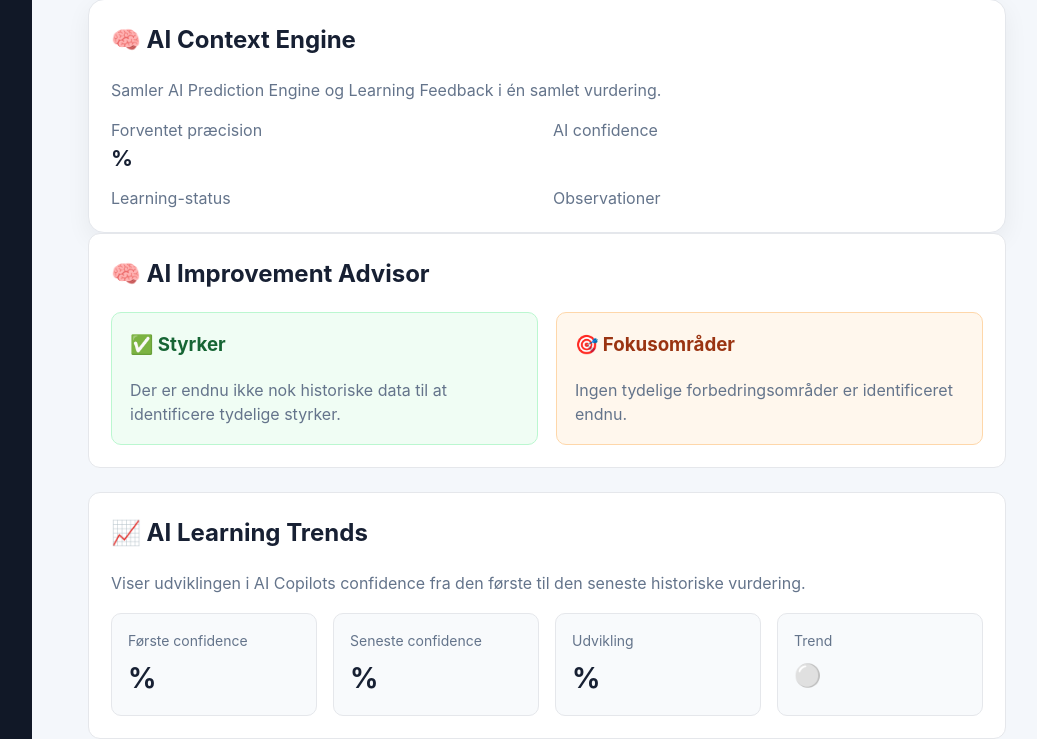
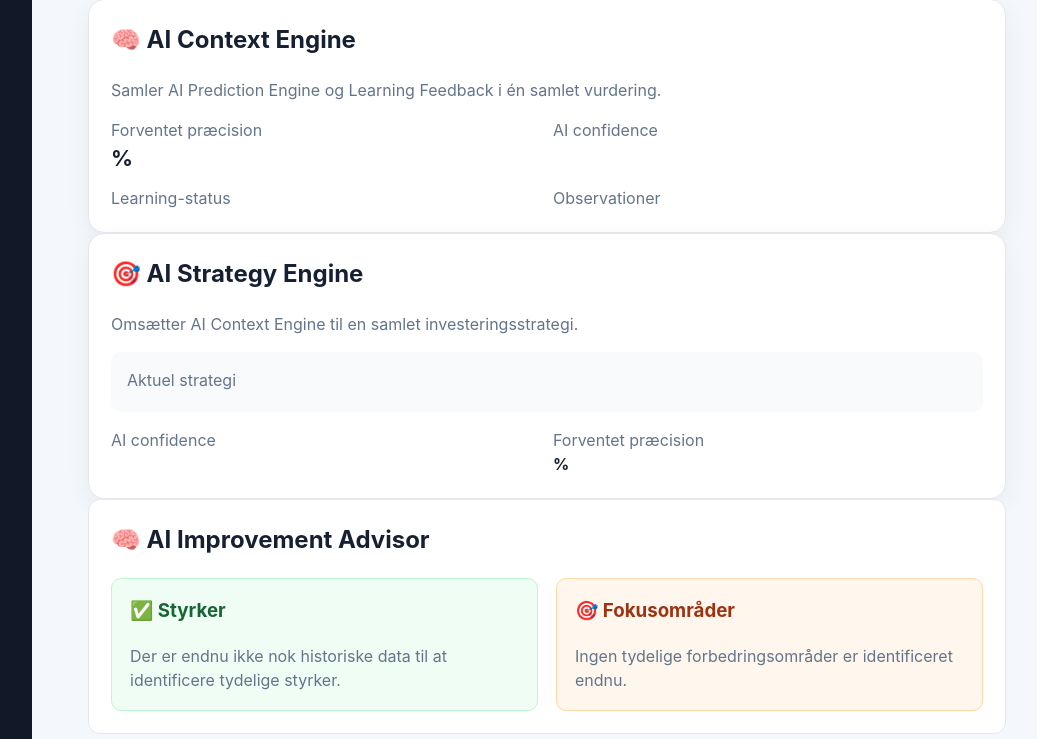
Before and after one commit to thomasthorvaldlund-ctrl/novo-ai-monitor, a Python web app: template templates/ai_portfolio_lab.html in a window 1280 px wide. Shown: the part 3614-4353 px from the top of the page, without its empty margins (218-1255 px from the left). Run offline with Jinja, Linux system fonts and the light colour scheme; the template is opened without the code that fills it, so the values that code supplies are empty.

Commit message:
Add AI Strategy Engine

```diff
--- a/command_center_routes.py
+++ b/command_center_routes.py
@@ -31,6 +31,7 @@ from ai_prediction_engine_service import get_prediction_engine
 from ai_decision_optimizer_service import get_decision_optimizer
 from ai_learning_feedback_service import get_learning_feedback
 from ai_context_engine_service import get_ai_context
+from ai_strategy_engine_service import get_ai_strategy
 
 
 command_center_bp = Blueprint("command_center", __name__)
@@ -184,6 +185,7 @@ def ai_portfolio_lab():
         decision_optimizer=get_decision_optimizer(),
         learning_feedback=get_learning_feedback(),
         ai_context=get_ai_context(),
+        ai_strategy=get_ai_strategy(),
     )
 
 
--- a/templates/ai_portfolio_lab.html
+++ b/templates/ai_portfolio_lab.html
@@ -52,6 +52,7 @@ AI Portfolio Lab
 
     {% include "partials/_portfolio_learning_feedback.html" %}
 {% include "partials/_portfolio_ai_context.html" %}
+{% include "partials/_portfolio_ai_strategy.html" %}
 
     {% include "partials/_portfolio_improvement_advisor.html" %}
 
--- /dev/null
+++ b/templates/partials/_portfolio_ai_strategy.html
@@ -0,0 +1,48 @@
+<div class="card">
+    <h2>🎯 AI Strategy Engine</h2>
+
+    <p style="color: #64748b; margin-bottom: 16px;">
+        Omsætter AI Context Engine til en samlet investeringsstrategi.
+    </p>
+
+    <div style="
+        padding: 16px;
+        border-radius: 10px;
+        background: #f8fafc;
+        margin-bottom: 14px;
+    ">
+        <span style="color: #64748b;">Aktuel strategi</span>
+
+        <div style="
+            font-size: 1.5rem;
+            font-weight: 700;
+            margin-top: 4px;
+        ">
+            {{ ai_strategy.strategy }}
+        </div>
+    </div>
+
+    <p style="margin-bottom: 14px;">
+        {{ ai_strategy.description }}
+    </p>
+
+    <div style="
+        display: grid;
+        grid-template-columns: repeat(2, minmax(0, 1fr));
+        gap: 12px;
+    ">
+        <div>
+            <span style="color: #64748b;">AI confidence</span>
+            <div style="font-weight: 700;">
+                {{ ai_strategy.confidence }}
+            </div>
+        </div>
+
+        <div>
+            <span style="color: #64748b;">Forventet præcision</span>
+            <div style="font-weight: 700;">
+                {{ ai_strategy.prediction_accuracy }}%
+            </div>
+        </div>
+    </div>
+</div>
```
Also changed, not shown: ai_strategy_engine_service.py (added, +31 -0 lines).
